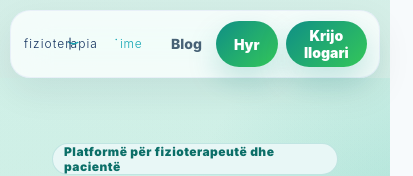
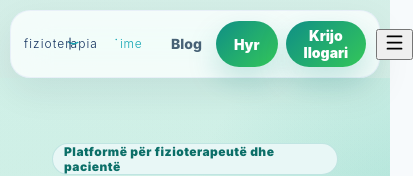
Before and after one commit to diellzarabushaj-source/FIZIOTERAPIA-IME, a Next.js app: page / in a window 390 px wide. Shown: the top 176 px of the page, 413 px wide, since content can reach past the window. Built offline with nearby package versions, Linux system fonts and the light colour scheme; no server answers.

Commit message:
Add accessible mobile website navigation

```diff
--- a/components/SiteHeader.tsx
+++ b/components/SiteHeader.tsx
@@ -1,5 +1,8 @@
 "use client";
 
+import Link from "next/link";
+import { Menu, X } from "lucide-react";
+import { useEffect, useState } from "react";
 import { usePathname } from "next/navigation";
 import { AuthControls } from "@/components/AuthControls";
 import { BrandMark } from "@/components/BrandMark";
@@ -12,32 +15,73 @@ const links = [
   { href: "/support", label: "Ndihmë", key: "support" },
   { href: "/contact", label: "Kontakt", key: "contact" },
   { href: "/blog", label: "Blog", key: "blog" },
-];
+] as const;
+
+function linkIsActive(pathname: string, key: (typeof links)[number]["key"]) {
+  return (
+    (key === "blog" && pathname.startsWith("/blog")) ||
+    (key === "contact" && pathname === "/contact") ||
+    (key === "support" && pathname === "/support") ||
+    (key === "pricing" && pathname === "/cmimi") ||
+    (key === "patient" && pathname === "/per-pacientin") ||
+    (key === "physio" && pathname === "/per-fizioterapeutin") ||
+    (key === "clinic" && (pathname === "/clinic-use" || pathname === "/si-perdoret-ne-klinike"))
+  );
+}
+
+function HeaderLinks({ pathname, onNavigate }: { pathname: string; onNavigate?: () => void }) {
+  return links.map((link) => {
+    const active = linkIsActive(pathname, link.key);
+    return (
+      <Link
+        key={link.key}
+        className={active ? "active" : undefined}
+        href={link.href}
+        aria-current={active ? "page" : undefined}
+        onClick={onNavigate}
+      >
+        {link.label}
+      </Link>
+    );
+  });
+}
 
 export function SiteHeader() {
   const pathname = usePathname();
+  const [menuOpen, setMenuOpen] = useState(false);
+
+  useEffect(() => setMenuOpen(false), [pathname]);
 
   return (
     <header className="public-site-header-wrap">
       <nav className="top-nav landing-nav public-site-header" aria-label="Navigimi kryesor">
         <BrandMark />
-        <div className="nav-actions public-site-nav-actions">
-          {links.map((link) => {
-            const active =
-              (link.key === "blog" && pathname.startsWith("/blog")) ||
-              (link.key === "contact" && pathname === "/contact") ||
-              (link.key === "support" && pathname === "/support") ||
-              (link.key === "pricing" && pathname === "/cmimi") ||
-              (link.key === "patient" && pathname === "/per-pacientin") ||
-              (link.key === "physio" && pathname === "/per-fizioterapeutin") ||
-              (link.key === "clinic" && (pathname === "/clinic-use" || pathname === "/si-perdoret-ne-klinike"));
-            return (
-              <a key={link.key} className={active ? "active" : undefined} href={link.href}>
-                {link.label}
-              </a>
-            );
-          })}
+
+        <div className="nav-actions public-site-nav-actions public-site-desktop-nav">
+          <HeaderLinks pathname={pathname} />
           <AuthControls />
+        </div>
+
+        <button
+          type="button"
+          className="public-site-menu-button"
+          aria-label={menuOpen ? "Mbyll menunë" : "Hap menunë"}
+          aria-expanded={menuOpen}
+          aria-controls="public-mobile-menu"
+          onClick={() => setMenuOpen((open) => !open)}
+        >
+          {menuOpen ? <X size={21} /> : <Menu size={21} />}
+        </button>
+
+        <div
+          id="public-mobile-menu"
+          className={menuOpen ? "public-site-mobile-menu open" : "public-site-mobile-menu"}
+          hidden={!menuOpen}
+        >
+          <div className="public-site-mobile-links">
+            <HeaderLinks pathname={pathname} onNavigate={() => setMenuOpen(false)} />
+          </div>
+          <div className="public-site-mobile-auth"><AuthControls /></div>
         </div>
       </nav>
     </header>
```
